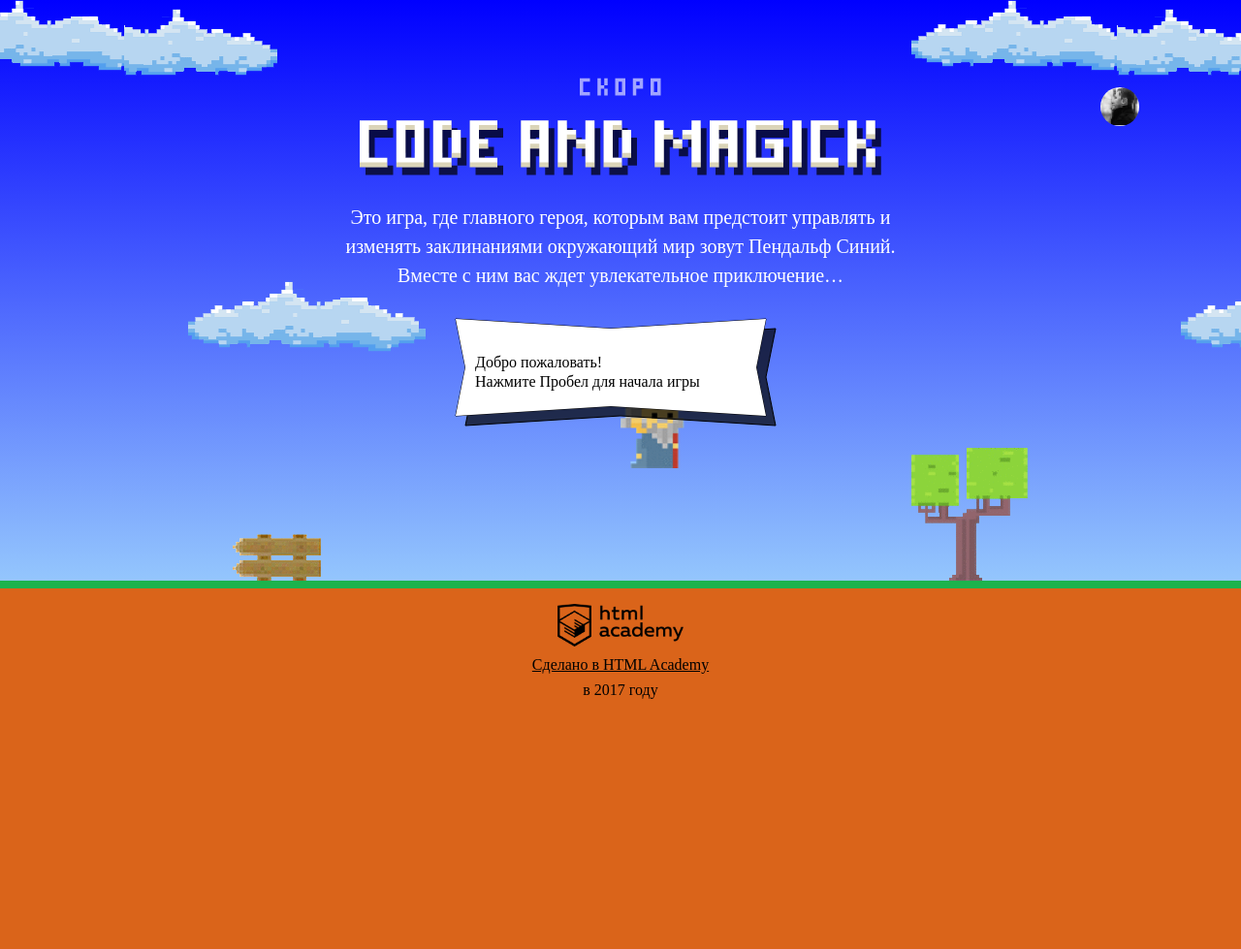
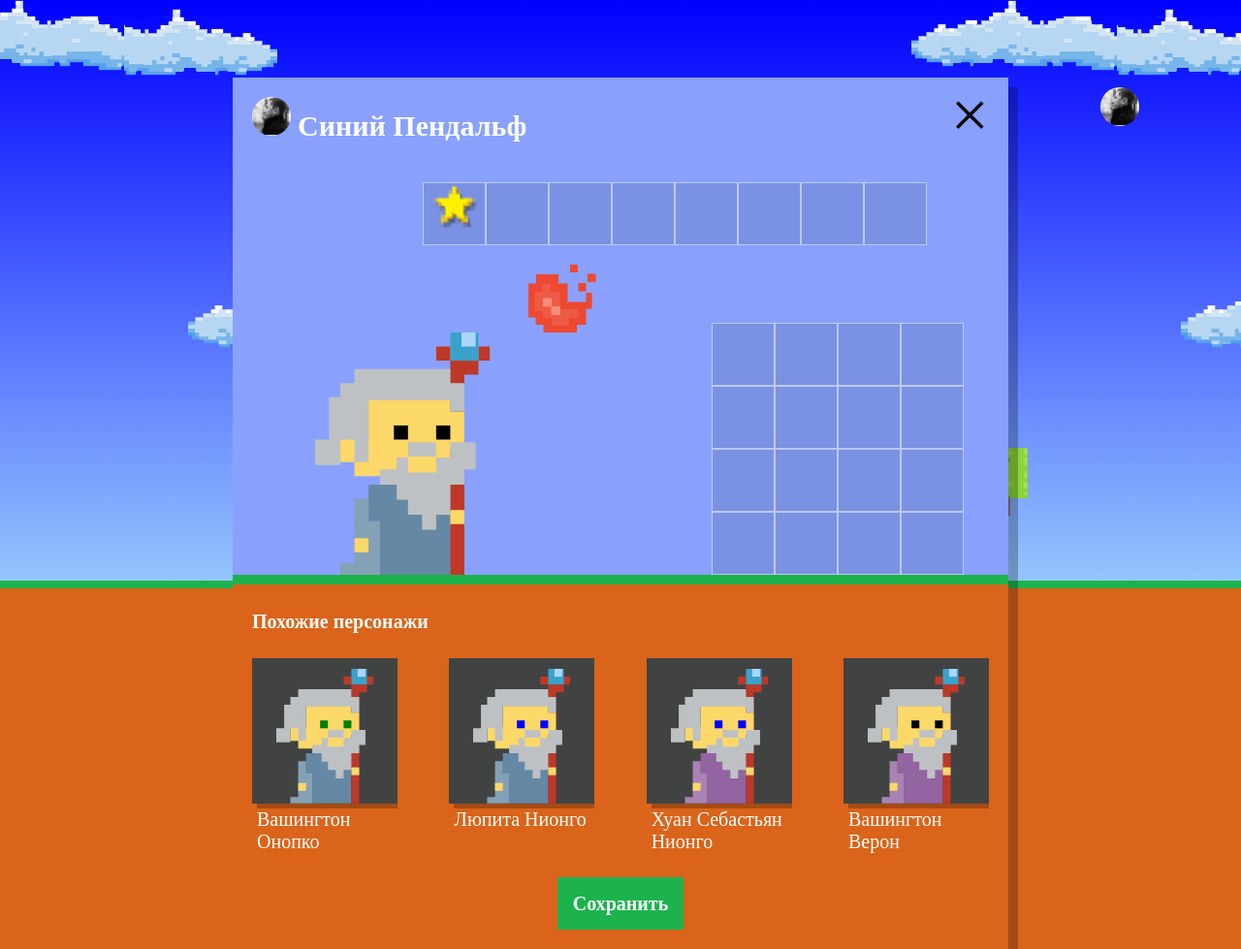
Before and after one commit to vladknkn/998749-code-and-magick-18, a website: page index.html in a window 1280 px wide. Shown: the whole page at 97% size. Before the commit the page ends 800 px from the top, so only its background shows below. Drawn offline with Linux system fonts and the light colour scheme; a web font is replaced by a local one.

Commit message:
Описал отрисовку персонажей

```diff
--- a/index.html
+++ b/index.html
@@ -201,6 +201,7 @@
     return height * 0.3;
   };
 </script>
+<script src="js/setup.js"></script>
 <script src="js/stat.js"></script>
 <script src="js/game.js"></script>
 
--- /dev/null
+++ b/js/setup.js
@@ -0,0 +1,57 @@
+'use strict';
+
+var WIZARD_NAMES = ['Иван', 'Хуан Себастьян', 'Мария', 'Кристоф', 'Виктор', 'Юлия', 'Люпита', 'Вашингтон'];
+var WIZARD_SURNAMES = ['да Марья', 'Верон', 'Мирабелла', 'Вальц', 'Онопко', 'Топольницкая', 'Нионго', 'Ирвинг'];
+var COAT_COLORS = ['rgb(101, 137, 164)', 'rgb(241, 43, 107)', 'rgb(146, 100, 161)', 'rgb(56, 159, 117)', 'rgb(215, 210, 55)', 'rgb(0, 0, 0)'];
+var EYES_COLORS = ['black', 'red', 'blue', 'yellow', 'green'];
+
+var userDialog = document.querySelector('.setup');
+userDialog.classList.remove('hidden');
+
+var similarListElement = userDialog.querySelector('.setup-similar-list');
+
+var similarWizardTemplate = document.querySelector('#similar-wizard-template')
+    .content
+    .querySelector('.setup-similar-item');
+
+var wizards = [
+  {
+    name: WIZARD_NAMES[Math.floor(Math.random() * 8)] + ' ' + WIZARD_SURNAMES[Math.floor(Math.random() * 8)],
+    coatColor: COAT_COLORS[Math.floor(Math.random() * 6)],
+    eyesColor: EYES_COLORS[Math.floor(Math.random() * 5)]
+  },
+  {
+    name: WIZARD_NAMES[Math.floor(Math.random() * 8)] + ' ' + WIZARD_SURNAMES[Math.floor(Math.random() * 8)],
+    coatColor: COAT_COLORS[Math.floor(Math.random() * 6)],
+    eyesColor: EYES_COLORS[Math.floor(Math.random() * 5)]
+  },
+  {
+    name: WIZARD_NAMES[Math.floor(Math.random() * 8)] + ' ' + WIZARD_SURNAMES[Math.floor(Math.random() * 8)],
+    coatColor: COAT_COLORS[Math.floor(Math.random() * 6)],
+    eyesColor: EYES_COLORS[Math.floor(Math.random() * 5)]
+  },
+  {
+    name: WIZARD_NAMES[Math.floor(Math.random() * 8)] + ' ' + WIZARD_SURNAMES[Math.floor(Math.random() * 8)],
+    coatColor: COAT_COLORS[Math.floor(Math.random() * 6)],
+    eyesColor: EYES_COLORS[Math.floor(Math.random() * 5)]
+  }
+];
+
+
+var renderWizard = function (wizard) {
+  var wizardElement = similarWizardTemplate.cloneNode(true);
+
+  wizardElement.querySelector('.setup-similar-label').textContent = wizard.name;
+  wizardElement.querySelector('.wizard-coat').style.fill = wizard.coatColor;
+  wizardElement.querySelector('.wizard-eyes').style.fill = wizard.eyesColor;
+
+  return wizardElement;
+};
+
+var fragment = document.createDocumentFragment();
+for (var i = 0; i < wizards.length; i++) {
+  fragment.appendChild(renderWizard(wizards[i]));
+}
+similarListElement.appendChild(fragment);
+
+userDialog.querySelector('.setup-similar').classList.remove('hidden');
```
